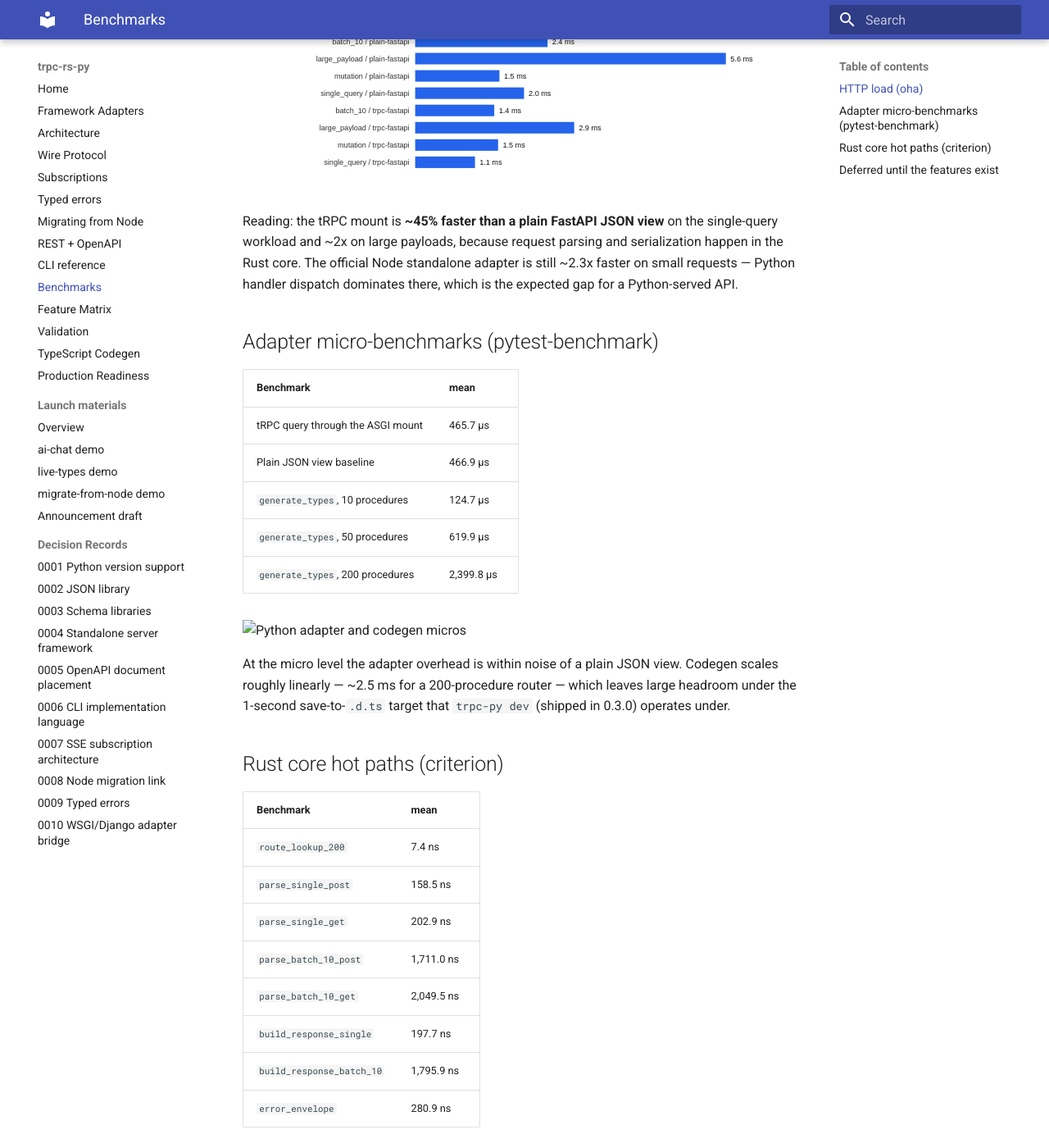
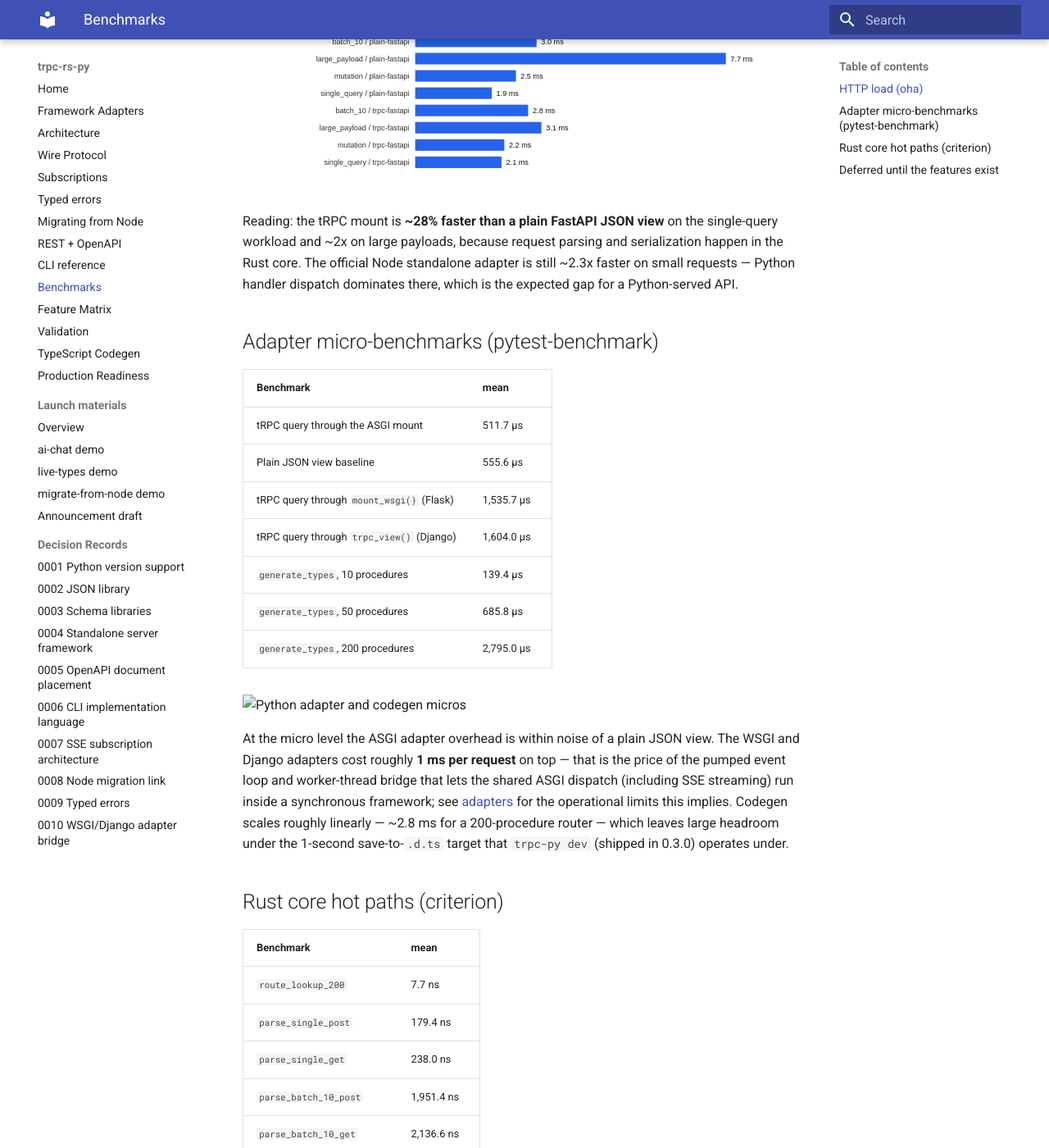
Before and after one commit to Seyamalam/trpc-rs-py, an MkDocs documentation site: the page built from docs/benchmarks.md, in a window 1280 px wide and 1400 px high, scrolled down 1231 px. Shown: the whole window at 82% size. Built offline with MkDocs 1.6.1 and Material for MkDocs 9.7.7, drawn with Linux system fonts in a browser that asks for light colours; some of the changed text lies outside the part shown.

Commit message:
docs(benchmarks): commit 0.5.0 results and update the benchmarks page
Machine-produced artifacts for v0.5.0 (criterion, pytest-benchmark, oha;
M5 Pro, single-worker, 5s x 16 connections). The new adapter micros
quantify the sync-bridge cost documented in adapters.md: ~1.0-1.1 ms
per request on top of the ASGI path for WSGI and Django dispatch.

Generated with [Devin](https://devin.ai)

Co-Authored-By: Devin <158243242+devin-ai-integration[bot]@users.noreply.github.com>

```diff
--- a/docs/benchmarks.md
+++ b/docs/benchmarks.md
@@ -18,15 +18,15 @@ request, a mutation, and a 100 KB payload.
 
 | Server | single query | batch of 10 | mutation | 100 KB payload |
 | --- | --- | --- | --- | --- |
-| trpc-fastapi | 16,269 req/s (p99 1.08 ms) | 11,887 req/s (p99 1.43 ms) | 14,697 req/s (p99 1.50 ms) | 6,547 req/s (p99 2.87 ms) |
-| plain FastAPI | 11,203 req/s (p99 1.97 ms) | 9,984 req/s (p99 2.39 ms) | 11,561 req/s (p99 1.52 ms) | 3,204 req/s (p99 5.61 ms) |
-| Node `@trpc/server` | 37,553 req/s (p99 0.90 ms) | 18,223 req/s (p99 1.75 ms) | 33,212 req/s (p99 1.08 ms) | 10,977 req/s (p99 2.81 ms) |
+| trpc-fastapi | 15,079 req/s (p99 2.13 ms) | 10,838 req/s (p99 2.78 ms) | 13,992 req/s (p99 2.20 ms) | 6,522 req/s (p99 3.11 ms) |
+| plain FastAPI | 11,808 req/s (p99 1.89 ms) | 9,108 req/s (p99 2.99 ms) | 10,771 req/s (p99 2.48 ms) | 3,161 req/s (p99 7.66 ms) |
+| Node `@trpc/server` | 35,117 req/s (p99 1.08 ms) | 16,571 req/s (p99 2.26 ms) | 30,677 req/s (p99 1.27 ms) | 9,938 req/s (p99 3.28 ms) |
 
 ![Requests per second by workload and server](benchmarks/latest-http-rps.svg)
 
 ![p99 latency by workload and server](benchmarks/latest-http-p99.svg)
 
-Reading: the tRPC mount is **~45% faster than a plain FastAPI JSON view** on
+Reading: the tRPC mount is **~28% faster than a plain FastAPI JSON view** on
 the single-query workload and ~2x on large payloads, because request parsing
 and serialization happen in the Rust core. The official Node standalone
 adapter is still ~2.3x faster on small requests — Python handler dispatch
@@ -36,16 +36,22 @@ dominates there, which is the expected gap for a Python-served API.
 
 | Benchmark | mean |
 | --- | --- |
-| tRPC query through the ASGI mount | 465.7 µs |
-| Plain JSON view baseline | 466.9 µs |
-| `generate_types`, 10 procedures | 124.7 µs |
-| `generate_types`, 50 procedures | 619.9 µs |
-| `generate_types`, 200 procedures | 2,399.8 µs |
+| tRPC query through the ASGI mount | 511.7 µs |
+| Plain JSON view baseline | 555.6 µs |
+| tRPC query through `mount_wsgi()` (Flask) | 1,535.7 µs |
+| tRPC query through `trpc_view()` (Django) | 1,604.0 µs |
+| `generate_types`, 10 procedures | 139.4 µs |
+| `generate_types`, 50 procedures | 685.8 µs |
+| `generate_types`, 200 procedures | 2,795.0 µs |
 
 ![Python adapter and codegen micros](benchmarks/latest-python-micro.svg)
 
-At the micro level the adapter overhead is within noise of a plain JSON view.
-Codegen scales roughly linearly — ~2.5 ms for a 200-procedure router — which
+At the micro level the ASGI adapter overhead is within noise of a plain JSON
+view. The WSGI and Django adapters cost roughly **1 ms per request** on top —
+that is the price of the pumped event loop and worker-thread bridge that lets
+the shared ASGI dispatch (including SSE streaming) run inside a synchronous
+framework; see [adapters](adapters.md) for the operational limits this implies.
+Codegen scales roughly linearly — ~2.8 ms for a 200-procedure router — which
 leaves large headroom under the 1-second save-to-`.d.ts` target that
 `trpc-py dev` (shipped in 0.3.0) operates under.
 
@@ -53,14 +59,14 @@ leaves large headroom under the 1-second save-to-`.d.ts` target that
 
 | Benchmark | mean |
 | --- | --- |
-| `route_lookup_200` | 7.4 ns |
-| `parse_single_post` | 158.5 ns |
-| `parse_single_get` | 202.9 ns |
-| `parse_batch_10_post` | 1,711.0 ns |
-| `parse_batch_10_get` | 2,049.5 ns |
-| `build_response_single` | 197.7 ns |
-| `build_response_batch_10` | 1,795.9 ns |
-| `error_envelope` | 280.9 ns |
+| `route_lookup_200` | 7.7 ns |
+| `parse_single_post` | 179.4 ns |
+| `parse_single_get` | 238.0 ns |
+| `parse_batch_10_post` | 1,951.4 ns |
+| `parse_batch_10_get` | 2,136.6 ns |
+| `build_response_single` | 213.4 ns |
+| `build_response_batch_10` | 2,097.7 ns |
+| `error_envelope` | 382.4 ns |
 
 ![Rust core micros](benchmarks/latest-rust-micro.svg)
 
@@ -73,5 +79,7 @@ dominated by HTTP handling and Python dispatch, not the protocol core.
   (throughput per client, memory per connection) are planned for a later
   milestone; subscriptions shipped in 0.3.0 with functional coverage.
 - Rust-side codegen benches: codegen is Python today.
-- Pure-Python protocol comparison and Flask/Django baselines: land with the
-  0.5.0 adapters / 0.7.0 performance pass.
+- Pure-Python protocol comparison: lands with the 0.7.0 performance pass.
+- WSGI/Django HTTP-load baselines (oha against a real server): the adapter
+  micros above measure in-process dispatch; a loaded-server comparison lands
+  with the 0.7.0 performance pass.
```
Also changed, not shown: other parts of docs/benchmarks.md (+1 -1 lines), docs/benchmarks/latest-http-p99.svg, docs/benchmarks/latest-http-rps.svg, docs/benchmarks/latest-python-micro.svg, docs/benchmarks/latest-rust-micro.svg, 4 other files.
